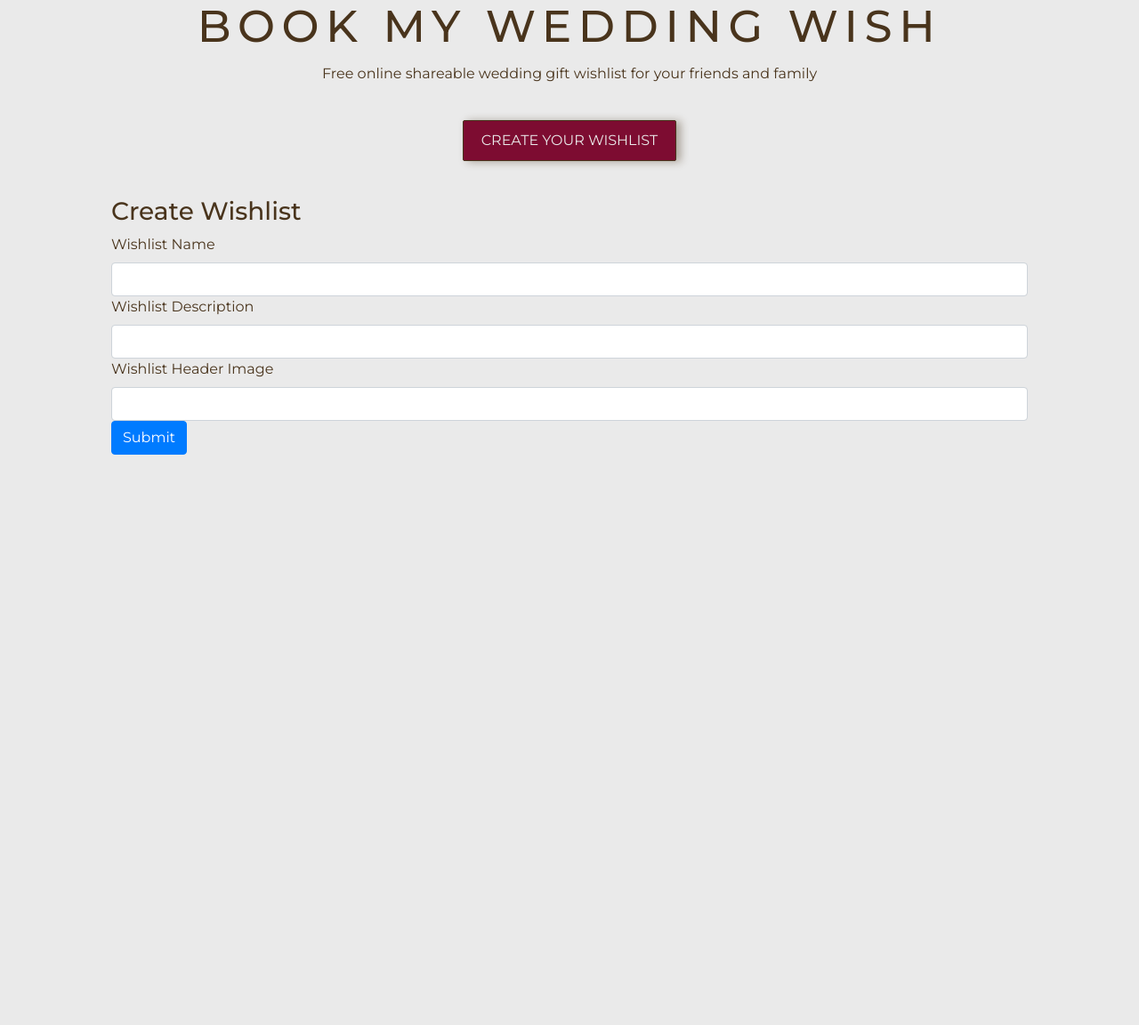
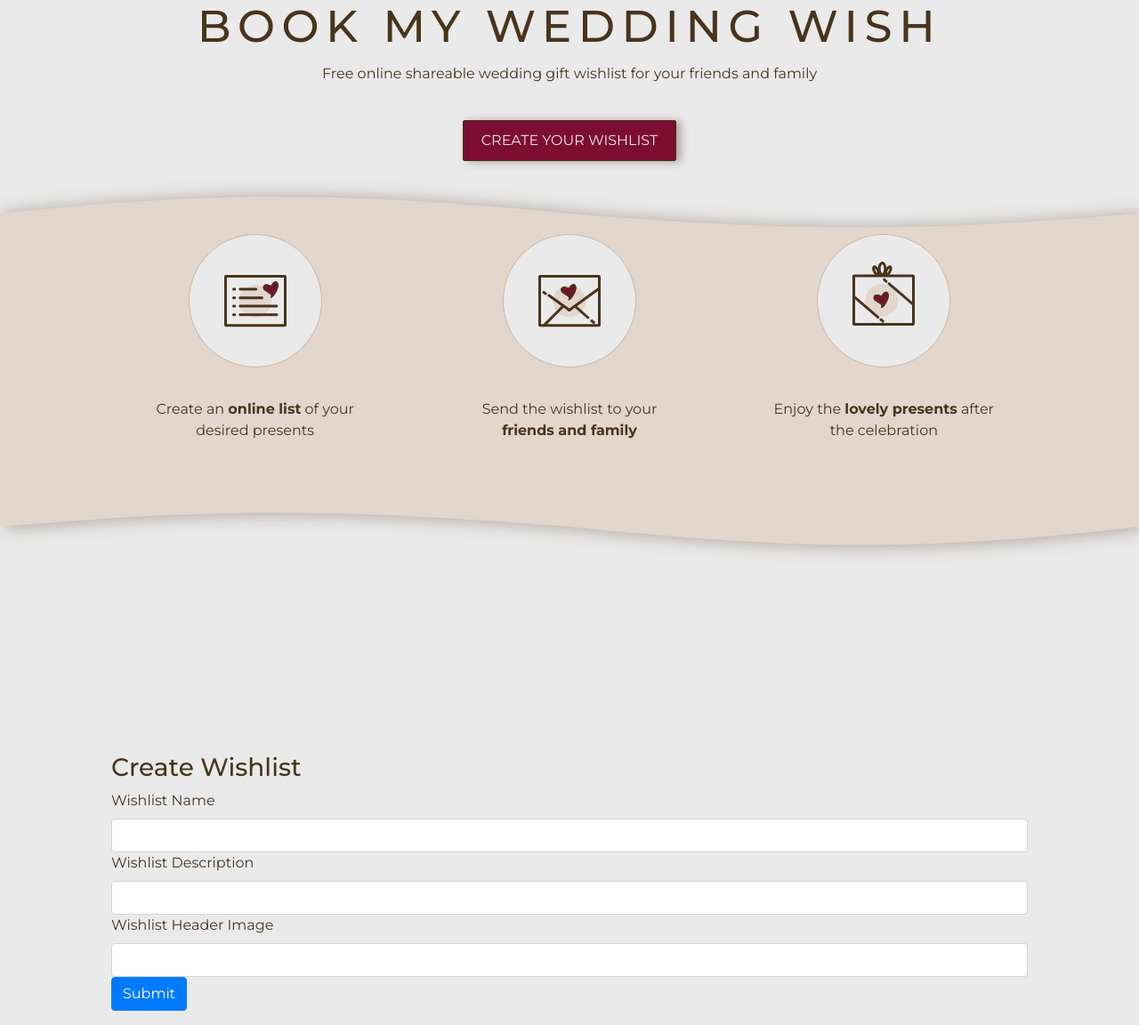
Before and after one commit to valentina-b/book-my-wedding-wish, a Flask app: page / in a window 1280 px wide. Shown: the part 449-1601 px from the top of the page at 89% size. Before the commit the page ends 960 px from the top, so only its background shows below. Run offline with Flask 2, Linux system fonts and the light colour scheme; some libraries are stand-ins or nearby versions.

Commit message:
Add USP section icons, text and style

```diff
--- a/static/css/style.css
+++ b/static/css/style.css
@@ -82,3 +82,39 @@ header {
     color: var(--app-color-text);
 
 }
+
+.usp-img-background {
+    margin: auto;
+    width: 150px;
+    height: 150px;
+    border-radius: 50%;
+    border: 1.5px solid var(--app-color-supporting-2);
+    background-color: var(--app-color-subtle);
+}
+
+.usp-icon, .usp-icon-3 {
+    margin: auto;
+    display: block;
+    position: relative;
+}
+
+.usp-icon-3 {
+    top: 30px;
+}
+
+.usp-icon {
+    top: 45px;
+}
+
+.usp-text {
+    max-width: 257px;
+    text-align: center;
+    display: block;
+    margin: auto;
+    margin-top: 35px;
+}
+
+.usp-row {
+    position: relative;
+    bottom: 350px;
+}
--- a/templates/base.html
+++ b/templates/base.html
@@ -48,13 +48,7 @@
 
 
 
-
-
-
-
-
-
-    <div class="container">
+    <div>
         {% block content %} {% endblock %}
     </div>
 
--- a/templates/homepage.html
+++ b/templates/homepage.html
@@ -1,10 +1,45 @@
 {% extends 'base.html'%}
 {% block content %}
+<!-- header part -->
 <h1 class="text-uppercase">Book My Wedding Wish</h1>
 <p class="header-p text-center">Free online shareable wedding gift wishlist for your friends and family</p>
 <a href="#" class="cta">Create Your Wishlist</a>
+<!-- header part -->
 
-<!-- prepare the form -->
+<section id="section-usp">
+    <svg viewBox="0 0 1440 441" fill="none" xmlns="http://www.w3.org/2000/svg" class="svg">
+        <path d="M0 21.5874C280.961 -8.7993 439.535 -5.48794 720.5 21.4021C1001.45 44.6809 1159.08 45.1683 1440 21.4021V417.402C1165.12 449.261 1006.99 446.483 720.5 417.402C433.966 394.854 274.947 392.71 0 417.403V21.5874Z" fill="#E2D6CD"/>
+    </svg>
+    <div class="container">
+        <div class="row usp-row">
+            <div class="col-lg-4">
+                <div class="usp-img-background">
+                    <img src="{{ url_for('static', filename='images/icons/icon-list.svg') }}" class="usp-icon" alt="Wishlist icon">
+                </div>
+                <p class="usp-text">Create an <strong>online list</strong> of your desired presents</p>
+            </div>
+            <div class="col-lg-4">
+                <div class="usp-img-background">
+                    <img src="{{ url_for('static', filename='images/icons/icon-letter.svg') }}" class="usp-icon" alt="Letter icon">
+                </div>
+                <p class="usp-text">Send the wishlist to your <strong>friends and family</strong></p>
+            </div>
+            <div class="col-lg-4">
+                <div class="usp-img-background">
+                    <img src="{{ url_for('static', filename='images/icons/icon-present.svg') }}" class="usp-icon-3" alt="Present icon">
+                </div>
+                <p class="usp-text">Enjoy the <strong>lovely presents</strong> after the celebration</p>
+            </div>
+        </div>
+    </div>
+</section>
+
+
+
+
+
+<!-- form -->
+<div class="container">
 <h3>Create Wishlist</h3>
 
     <form action="{{ url_for('create_wishlist_name') }}" method="POST">
@@ -23,6 +58,6 @@
             <button type="submit" class="btn btn-primary">Submit</button>
         </div>
     </form>
-
+</div>
 
 {% endblock %}
```
Also changed, not shown: static/images/icons/icon-letter.svg (added), static/images/icons/icon-list.svg (added), static/images/icons/icon-present.svg (added).
